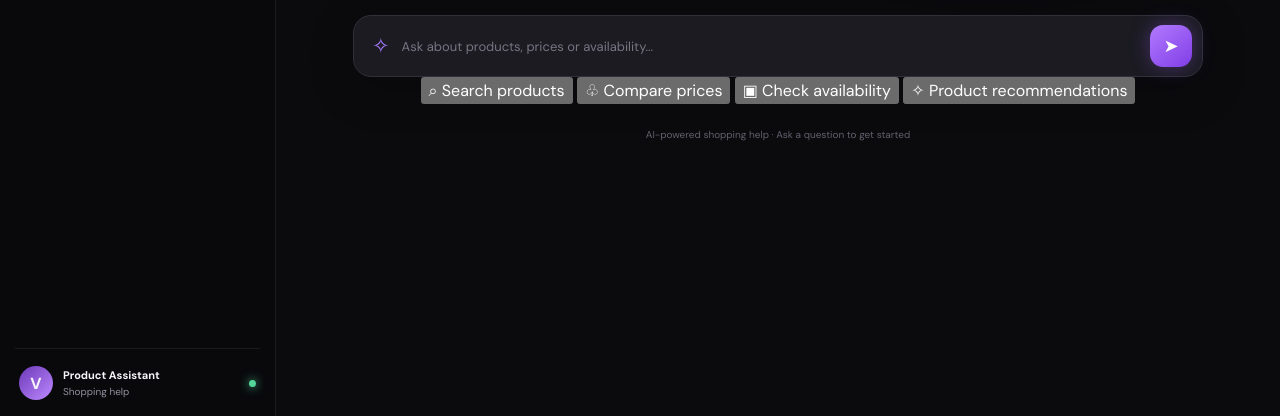
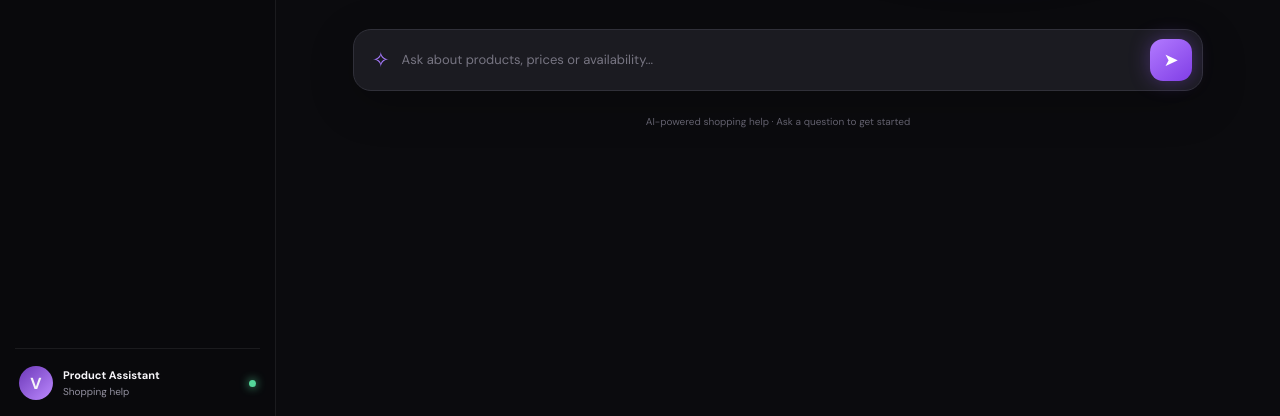
Before and after one commit to velorrpicks-code/product-FQA, a plain HTML site: page index.html in a window 1280 px wide. Shown: the part 384-800 px from the top of the page. Drawn offline with Linux system fonts and the light colour scheme.

Commit message:
Remove suggestion buttons from index.html
Removed suggestion buttons from the input section.

```diff
--- a/index.html
+++ b/index.html
@@ -56,13 +56,6 @@
           <button class="send-button" type="submit" aria-label="Send message">➤</button>
         </form>
 
-        <div class="suggestion-divider"></div>
-        <div class="suggestion-grid">
-          <button class="suggestion" data-prompt="Search products by category or price"><span>⌕</span> Search products</button>
-          <button class="suggestion" data-prompt="Compare prices and product features"><span>♧</span> Compare prices</button>
-          <button class="suggestion" data-prompt="Check product availability"><span>▣</span> Check availability</button>
-          <button class="suggestion" data-prompt="Recommend a product for me"><span>✧</span> Product recommendations</button>
-        </div>
         <p class="privacy-note">AI-powered shopping help · Ask a question to get started</p>
       </section>
 
```
